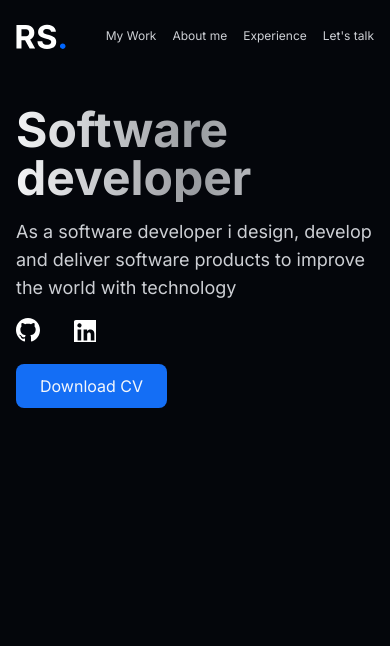
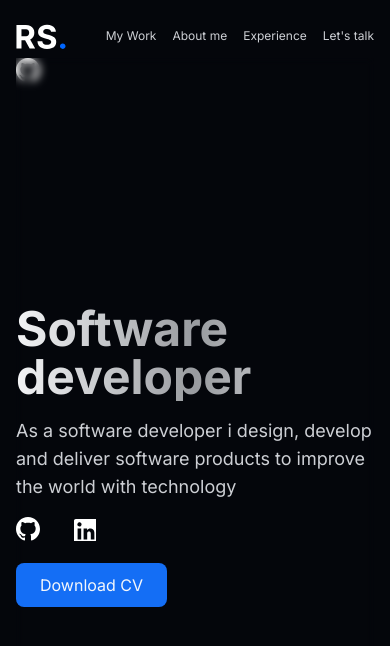
Before and after one commit to sam-621/rogeliosamuel.com, a Next.js app: page / in a window 390 px wide. Shown: the top 646 px of the page. Built offline with nearby package versions, Linux system fonts and the light colour scheme.

Commit message:
feat:  add media query to --nav-height css variable

```diff
--- a/src/components/sections/Header.tsx
+++ b/src/components/sections/Header.tsx
@@ -4,7 +4,7 @@ import { Nav } from '../molecules/Nav'
 
 export const Header = () => {
   return (
-    <header className="flex justify-between items-center pt-4 px-4 md:px-16 lg:px-28 lg:pt-10">
+    <header className="flex justify-between items-center pt-4 px-4 md:px-16 lg:px-28 lg:pt-10 nav-height">
       <Logo />
       <div className="flex gap-10 items-center">
         <Nav />
--- a/src/components/sections/Hero.tsx
+++ b/src/components/sections/Hero.tsx
@@ -6,11 +6,16 @@ import { Title } from '../atoms/Title'
 
 export const Hero = () => {
   return (
+    <>
+      <div className="absolute">
+        <Image src="/icons/github.svg" width={24} height={24} />
+      </div>
+      <div className="hero-height flex items-center justify-center backdrop-blur-sm">
         <div className="flex flex-col gap-4">
           <Title className="md:text-center">Software developer</Title>
           <Subtitle className="md:text-center">
-        As a software developer i design, develop and deliver software products to improve the world
-        with technology
+            As a software developer i design, develop and deliver software products to improve the
+            world with technology
           </Subtitle>
           <div className="flex gap-8 md:justify-center">
             <Image src="/icons/github.svg" width={24} height={24} />
@@ -20,5 +25,7 @@ export const Hero = () => {
             <Button href="/CV.pdf">Download CV</Button>
           </div>
         </div>
+      </div>
+    </>
   )
 }
--- a/src/pages/index.tsx
+++ b/src/pages/index.tsx
@@ -4,7 +4,7 @@ export const Home = () => {
   return (
     <>
       <Header />
-      <main className="mx-4 mt-12 md:mx-16 lg:mx-28">
+      <main className="mx-4 md:mx-16 lg:mx-28">
         <Hero />
       </main>
     </>
--- a/src/styles/base/layout.css
+++ b/src/styles/base/layout.css
@@ -1,6 +1,10 @@
 @tailwind base;
 @tailwind components;
 @tailwind utilities;
+
+:root {
+  --nav-height: 58px
+}
 
 @layer base {
   html {
--- /dev/null
+++ b/src/styles/components/sections/hero.css
@@ -0,0 +1,3 @@
+.hero-height {
+  height: calc(100vh - var(--nav-height));
+}
--- /dev/null
+++ b/src/styles/components/sections/nav.css
@@ -0,0 +1,9 @@
+.nav-height {
+  height: var(--nav-height);
+}
+
+@media (min-width: 1024px) {
+  :root {
+    --nav-height: 88px
+  }
+}
--- a/src/styles/main.css
+++ b/src/styles/main.css
@@ -3,6 +3,8 @@
 @import url('./base/colors.css');
 @import url('./base/layout.css');
 
-/* Layout */
+/* components */
 @import url('./components/atoms/featured-text.css');
 @import url('./components/atoms/title.css');
+@import url('./components/sections/hero.css');
+@import url('./components/sections/nav.css');
```
Lines whose indentation alone changed are shown as unchanged.
